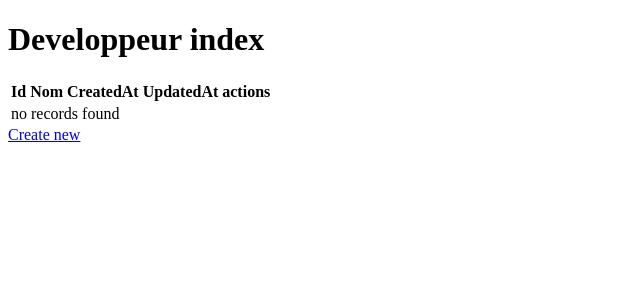
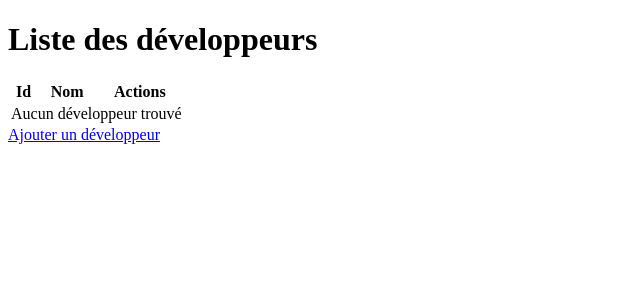
Before and after one commit to Maxvincee/Symphony_Projects, a Symfony app: template templates/developpeur/index.html.twig in a window 1280 px wide. Shown: the top 300 px of the page, without its empty margins (0-640 px from the left). Run offline with Twig, Linux system fonts and the light colour scheme; the template is opened without the code that fills it, so the values that code supplies are empty; some libraries are stand-ins or nearby versions.

Commit message:
Ajout de la partie développeur

```diff
--- a/src/Controller/DeveloppeurController.php
+++ b/src/Controller/DeveloppeurController.php
@@ -26,6 +26,8 @@ final class DeveloppeurController extends AbstractController
     public function new(Request $request, EntityManagerInterface $entityManager): Response
     {
         $developpeur = new Developpeur();
+        $developpeur->setCreatedAt(new \DateTimeImmutable());
+
         $form = $this->createForm(DeveloppeurType::class, $developpeur);
         $form->handleRequest($request);
 
@@ -57,6 +59,7 @@ final class DeveloppeurController extends AbstractController
         $form->handleRequest($request);
 
         if ($form->isSubmitted() && $form->isValid()) {
+            $developpeur->setUpdatedAt(new \DateTimeImmutable());
             $entityManager->flush();
 
             return $this->redirectToRoute('app_developpeur_index', [], Response::HTTP_SEE_OTHER);
--- a/templates/developpeur/_delete_form.html.twig
+++ b/templates/developpeur/_delete_form.html.twig
@@ -1,4 +1,6 @@
-<form method="post" action="{{ path('app_developpeur_delete', {'id': developpeur.id}) }}" onsubmit="return confirm('Are you sure you want to delete this item?');">
+<form method="post" action="{{ path('app_developpeur_delete', {'id': developpeur.id}) }}"
+      onsubmit="return confirm('Confirmer la suppression du développeur {{ developpeur.nom }} ?');">
+
     <input type="hidden" name="_token" value="{{ csrf_token('delete' ~ developpeur.id) }}">
-    <button class="btn">Delete</button>
+    <button class="btn">Supprimer ce développeur</button>
 </form>
--- a/templates/developpeur/_form.html.twig
+++ b/templates/developpeur/_form.html.twig
@@ -1,4 +1,4 @@
 {{ form_start(form) }}
     {{ form_widget(form) }}
-    <button class="btn">{{ button_label|default('Save') }}</button>
+    <button class="btn">{{ button_label|default('Sauvegarder') }}</button>
 {{ form_end(form) }}
--- a/templates/developpeur/index.html.twig
+++ b/templates/developpeur/index.html.twig
@@ -1,39 +1,35 @@
 {% extends 'base.html.twig' %}
 
-{% block title %}Developpeur index{% endblock %}
+{% block title %}Liste des développeurs{% endblock %}
 
 {% block body %}
-    <h1>Developpeur index</h1>
+    <h1>Liste des développeurs</h1>
 
     <table class="table">
         <thead>
-            <tr>
-                <th>Id</th>
-                <th>Nom</th>
-                <th>CreatedAt</th>
-                <th>UpdatedAt</th>
-                <th>actions</th>
-            </tr>
+        <tr>
+            <th>Id</th>
+            <th>Nom</th>
+            <th>Actions</th>
+        </tr>
         </thead>
         <tbody>
         {% for developpeur in developpeurs %}
             <tr>
                 <td>{{ developpeur.id }}</td>
                 <td>{{ developpeur.nom }}</td>
-                <td>{{ developpeur.createdAt ? developpeur.createdAt|date('Y-m-d H:i:s') : '' }}</td>
-                <td>{{ developpeur.UpdatedAt ? developpeur.UpdatedAt|date('Y-m-d H:i:s') : '' }}</td>
                 <td>
-                    <a href="{{ path('app_developpeur_show', {'id': developpeur.id}) }}">show</a>
-                    <a href="{{ path('app_developpeur_edit', {'id': developpeur.id}) }}">edit</a>
+                    <a href="{{ path('app_developpeur_show', {'id': developpeur.id}) }}">Consulter</a>
+                    <a href="{{ path('app_developpeur_edit', {'id': developpeur.id}) }}">Modifier</a>
                 </td>
             </tr>
         {% else %}
             <tr>
-                <td colspan="5">no records found</td>
+                <td colspan="3">Aucun développeur trouvé</td>
             </tr>
         {% endfor %}
         </tbody>
     </table>
 
-    <a href="{{ path('app_developpeur_new') }}">Create new</a>
+    <a href="{{ path('app_developpeur_new') }}">Ajouter un développeur</a>
 {% endblock %}
--- a/templates/editeur/_form.html.twig
+++ b/templates/editeur/_form.html.twig
@@ -1,4 +1,4 @@
 {{ form_start(form) }}
     {{ form_widget(form) }}
-    <button class="btn">{{ button_label|default('Save') }}</button>
+    <button class="btn">{{ button_label|default('Sauvegarder') }}</button>
 {{ form_end(form) }}
--- a/templates/editeur/new.html.twig
+++ b/templates/editeur/new.html.twig
@@ -1,11 +1,11 @@
 {% extends 'base.html.twig' %}
 
-{% block title %}New Editeur{% endblock %}
+{% block title %}Ajouter un Editeur{% endblock %}
 
 {% block body %}
-    <h1>Create new Editeur</h1>
+    <h1>Ajouter un Editeur</h1>
 
     {{ include('editeur/_form.html.twig') }}
 
-    <a href="{{ path('app_editeur_index') }}">back to list</a>
+    <a href="{{ path('app_editeur_index') }}">Retour à la liste des éditeurs</a>
 {% endblock %}
--- a/templates/jeu_video/_form.html.twig
+++ b/templates/jeu_video/_form.html.twig
@@ -33,7 +33,7 @@
     {{ form_row(form.imageFile) }}
 
 <button class="btn btn-primary" style="margin-top: 15px;">
-    {{ button_label|default('Enregistrer') }}
+    {{ button_label|default('Sauvegarder') }}
 </button>
 
 {{ form_end(form) }}
```
Also changed, not shown: src/Form/DeveloppeurType.php (+4 -6 lines), templates/developpeur/edit.html.twig (+4 -6 lines), templates/developpeur/new.html.twig (+5 -3 lines), templates/developpeur/show.html.twig (+9 -9 lines), templates/editeur/edit.html.twig (+5 -6 lines).
